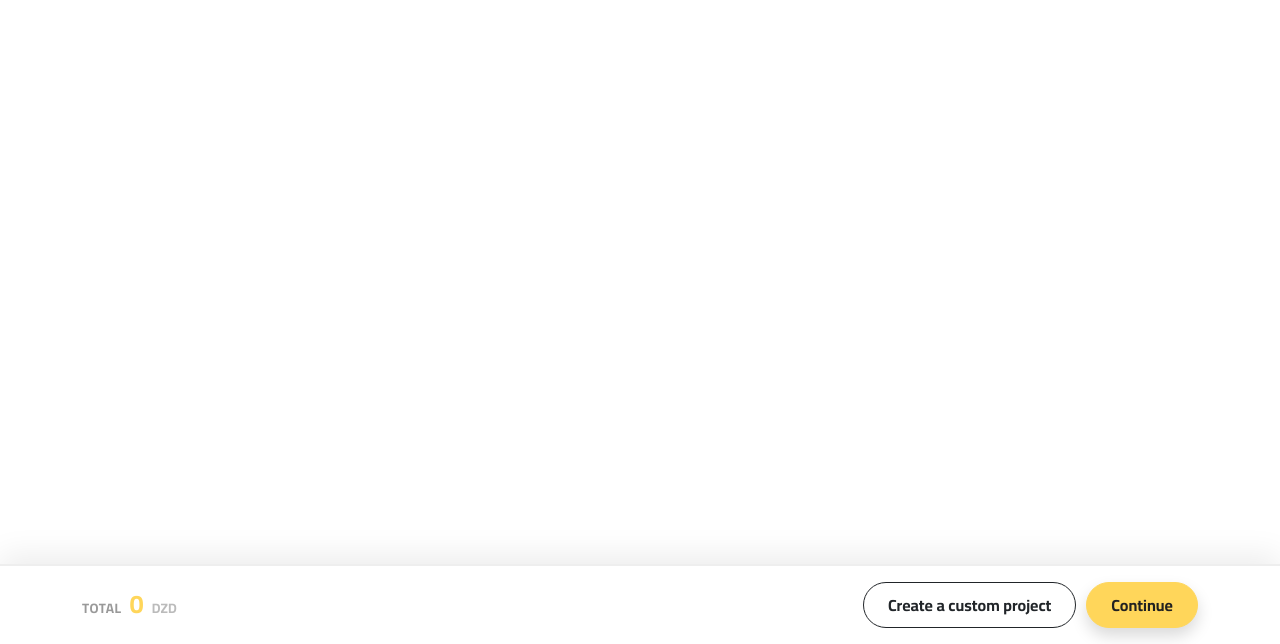
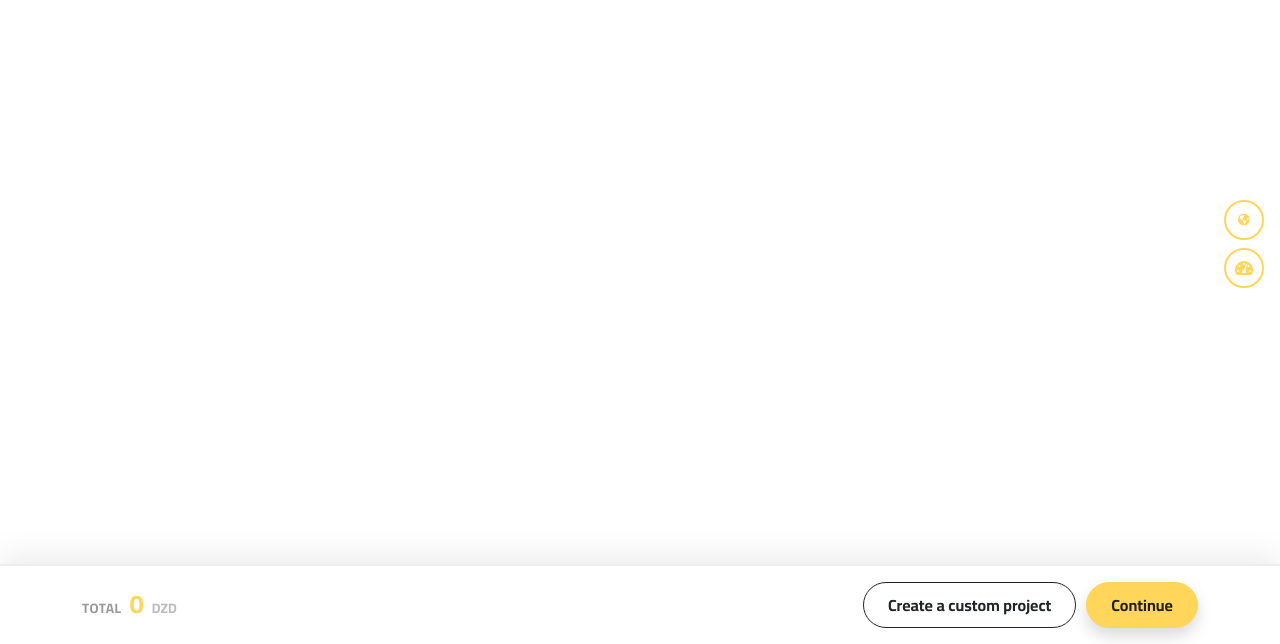
Before and after one commit to amraoui-mo7amed/loft-design-services, a Django app: page / in a window 1280 px wide. Shown: the part 156-800 px from the top of the page. Run offline with Django 5.2, Linux system fonts and the light colour scheme; the visitor is signed in with stand-in values (Sample User, id 1); data that the repository does not hold is empty; some libraries are stand-ins or nearby versions.

Commit message:
style: Update button border and text color to use brand primary for consistency

```diff
--- a/frontend/static/css/home.css
+++ b/frontend/static/css/home.css
@@ -76,8 +76,8 @@
   background: rgba(255, 255, 255, 0.15);
   backdrop-filter: blur(8px);
   -webkit-backdrop-filter: blur(8px);
-  border: 1px solid rgba(255, 255, 255, 0.25);
-  color: #fff;
+  border: 2px solid var(--brand-primary);
+  color: var(--brand-primary);
   font-size: 1rem;
   text-decoration: none;
   transition: all 0.2s ease;
@@ -101,8 +101,8 @@
   background: rgba(255, 255, 255, 0.15);
   backdrop-filter: blur(8px);
   -webkit-backdrop-filter: blur(8px);
-  border: 1px solid rgba(255, 255, 255, 0.25);
-  color: #fff;
+  border: 2px solid var(--brand-primary);
+  color: var(--brand-primary);
   font-size: 0.75rem;
 }
 
```
